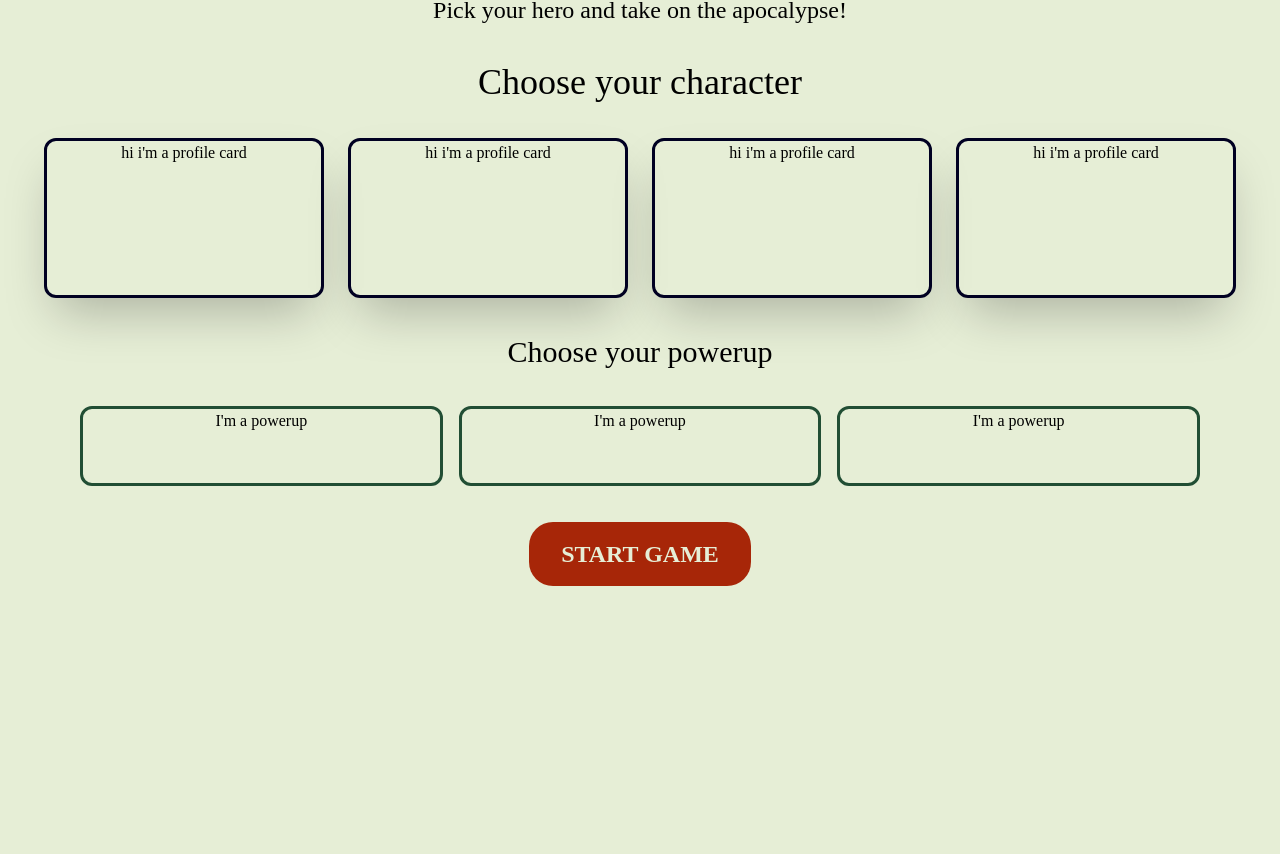
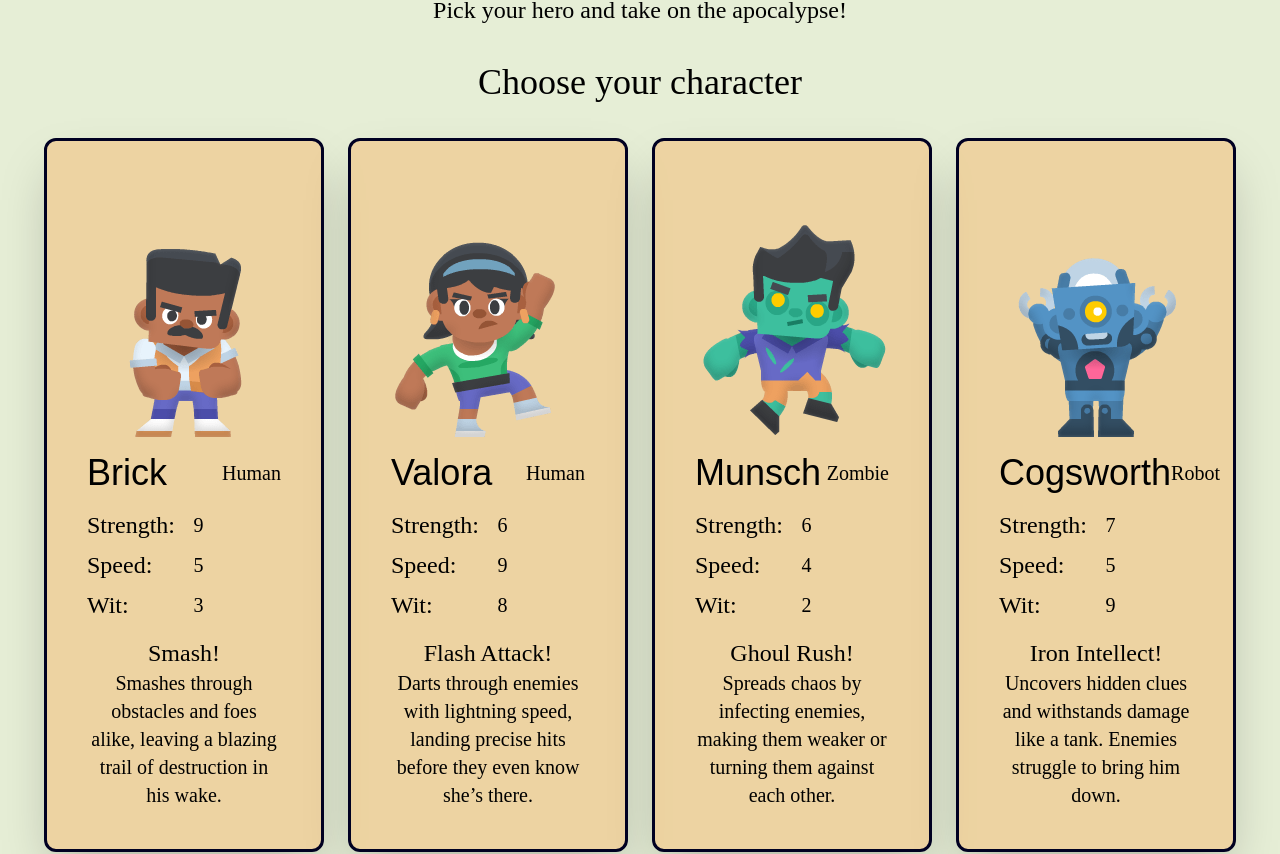
Before and after one commit to magali-la/mighty-misfits-app, a React (Vite) app: page / in a window 1280 px wide. Shown: the part 410-1264 px from the top of the page. Before the commit the page ends 1036 px from the top, so only its background shows below. Built offline with nearby package versions, Linux system fonts and the light colour scheme; a web font is replaced by a local one.

Commit message:
feat(character cards): add interface for character data type and props, create UI for card and focus styling, import props

```diff
--- a/src/App.css
+++ b/src/App.css
@@ -34,10 +34,19 @@ h1 {
 h2 {
   @apply font-kira text-3xl;
 }
+h3 {
+  @apply font-freckle text-4xl;
+}
+h4 {
+  @apply font-kira text-2xl;
+}
 
 /* Special text styles */
 .intro-text {
   @apply font-kira mx-[10vw] md:mx-[20vw] lg:mx-[25vw] xl:mx-[30vw] text-2xl space-y-4;
+}
+.character-text {
+  @apply font-medium;
 }
 
 /* Logotype styles */
--- a/src/App.tsx
+++ b/src/App.tsx
@@ -1,8 +1,59 @@
 import './App.css'
 import CharacterProfileCard from './components/CharacterProfileCard/CharacterProfileCard.tsx'
 import PowerupDisplay from './components/PowerupDisplay/PowerupDisplay.tsx'
+import type { Character } from './types/index.ts'
 
 function App() {
+  // define characters using Character Interface - man, woman, zombie, robot
+  const man: Character = {
+    id: 1,
+    name: 'Brick',
+    type: 'Human',
+    avatar: '/character_malePerson_hold.png',
+    strength: 9,
+    speed: 5,
+    wit: 3,
+    specialAbility: "Smash!",
+    abilityDesc: "Smashes through obstacles and foes alike, leaving a blazing trail of destruction in his wake."
+  }
+
+  const woman: Character = {
+    id: 2,
+    name: 'Valora',
+    type: 'Human',
+    avatar: '/character_femalePerson_attack1.png',
+    strength: 6,
+    speed: 9,
+    wit: 8,
+    specialAbility: "Flash Attack!",
+    abilityDesc: "Darts through enemies with lightning speed, landing precise hits before they even know she’s there."
+  }
+
+  const zombie: Character = {
+    id: 3,
+    name: 'Munsch',
+    type: 'Zombie',
+    avatar: '/character_zombie_fall.png',
+    strength: 6,
+    speed: 4,
+    wit: 2,
+    specialAbility: "Ghoul Rush!",
+    abilityDesc: "Spreads chaos by infecting enemies, making them weaker or turning them against each other."
+  }
+
+  const robot: Character = {
+    id: 4,
+    name: 'Cogsworth',
+    type: 'Robot',
+    avatar: '/character_robot_cheer0.png',
+    strength: 7,
+    speed: 5,
+    wit: 9,
+    specialAbility: "Iron Intellect!",
+    abilityDesc: "Uncovers hidden clues and withstands damage like a tank. Enemies struggle to bring him down."
+  }
+
+
   return (
     <div className='flex flex-col gap-9 my-10'>
       <div className='logotype'>
@@ -19,10 +70,10 @@ function App() {
       <h1>Choose your character</h1>
       {/* characters grid */}
       <div className='grid grid-cols-1 md:grid-cols-2 xl:grid-cols-4 gap-y-9 gap-x-6 mx-11'>
-        <CharacterProfileCard/>
-        <CharacterProfileCard/>
-        <CharacterProfileCard/>
-        <CharacterProfileCard/>
+        <CharacterProfileCard character={man}/>
+        <CharacterProfileCard character={woman}/>
+        <CharacterProfileCard character={zombie}/>
+        <CharacterProfileCard character={robot}/>
       </div>
 
       <h2>Choose your powerup</h2>
--- a/src/components/CharacterProfileCard/CharacterProfileCard.tsx
+++ b/src/components/CharacterProfileCard/CharacterProfileCard.tsx
@@ -1,7 +1,44 @@
-export default function CharacterProfileCard() {
+// import props from types file
+import type { CharacterProfileCardProps } from "../../types";
+
+// use destructuring to get the keys from the Character Interface, set type as props for parameters
+export default function CharacterProfileCard({character: { id, name, type, avatar, strength, speed, wit, specialAbility, abilityDesc }, children}: CharacterProfileCardProps) {
     return (
-        <div className="h-[20vh] border-3 border-prussian shadow-2xl rounded-xl">
-            <p>hi i'm a profile card</p>
+        <div className="h-full border-3 bg-carrot/35 border-prussian shadow-2xl rounded-xl flex flex-col gap-4 text-xl items-center pt-0 p-6 md:p-10 focus:outline-4 focus:outline-offset-4 focus:outline-spruce/50 focus:bg-carrot/60 cursor-pointer" tabIndex={0}>
+            {/* character avatar */}
+            <div className="w-fit">
+                <img src={avatar} alt="brick illustration, man with mustashe" />
+            </div>
+            {/* character name */}
+            <div className="flex flex-col md:flex-row justify-between items-center w-full">
+                <h3>{name}</h3>
+                <p>{type}</p>
+            </div>
+            {/* character info */}
+            <div className="flex flex-col gap-2 w-full md:w-3/5 self-start">
+                {/* strength */}
+                <div className="flex flex-row justify-between items-center w-full">
+                    <h4>Strength:</h4>
+                    <p className="character-text">{strength}</p>
+                </div>
+                {/* speed */}
+                <div className="flex flex-row justify-between items-center w-full">
+                    <h4>Speed:</h4>
+                    <p className="character-text">{speed}</p>
+                </div>
+                {/* wit */}
+                <div className="flex flex-row justify-between items-center w-full">
+                    <h4>Wit:</h4>
+                    <p className="character-text">{wit}</p>
+                </div>
+            </div>
+            {/* special abilities */}
+            <div className="flex flex-col w-full">
+                {/* ability name */}
+                <h4>{specialAbility}</h4>
+                {/* ability description */}
+                <p>{abilityDesc}</p>
+            </div>
         </div>
     )
 }
--- a/src/types/index.ts
+++ b/src/types/index.ts
@@ -0,0 +1,19 @@
+// Character Profile interface & props
+// this defines the structure of the character's data sent to the profile card from app.tsx
+export interface Character {
+    id: number;
+    name: string;
+    type: 'Human' | 'Zombie' | 'Robot';
+    avatar: string;
+    strength: number;
+    speed: number;
+    wit: number;
+    specialAbility: string;
+    abilityDesc: string;
+}
+
+// this defines the props sent down to the character profile card component
+export interface CharacterProfileCardProps {
+    character: Character;
+    children?: React.ReactNode;
+}
```
